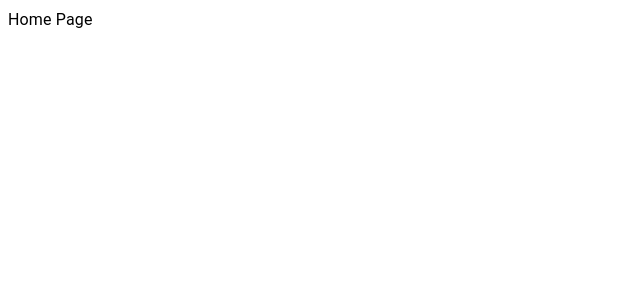
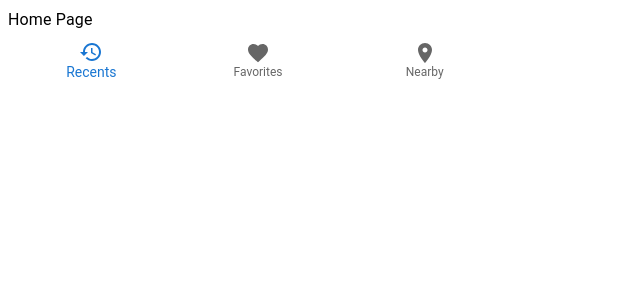
Before and after one commit to jurosic/next-schooling, a Next.js app: page / in a window 1280 px wide. Shown: the top 300 px of the page, without its empty margins (0-640 px from the left). Built offline with nearby package versions, Linux system fonts and the light colour scheme.

Commit message:
added navbar to main layout

```diff
--- a/src/app/layout.tsx
+++ b/src/app/layout.tsx
@@ -1,5 +1,7 @@
 import type { Metadata } from "next";
 import "./globals.css";
+
+import BarováNavigácia from "@/components/NavBar"
 
 export const metadata: Metadata = {
   title: "HappyJoy",
@@ -16,6 +18,7 @@ export default function RootLayout({
       <body>
         {children}
       </body>
+      <BarováNavigácia></BarováNavigácia>
     </html>
   );
 }
--- a/src/app/page.tsx
+++ b/src/app/page.tsx
@@ -1,13 +1,15 @@
 // src/app/page.tsx
 
 import Typography from "@mui/material/Typography"
+
 
 export const metadata = { title: "Home" }
 
 export default function Home(){
   return(
 
-      <Typography>Home Page</Typography>
-
+      <Typography>
+        Home Page
+      </Typography>
     )
 }
--- a/src/components/NavBar.tsx
+++ b/src/components/NavBar.tsx
@@ -1,3 +1,5 @@
+"use client"
+
 import * as React from 'react';
 import Box from '@mui/material/Box';
 import BottomNavigation from '@mui/material/BottomNavigation';
@@ -6,7 +8,7 @@ import RestoreIcon from '@mui/icons-material/Restore';
 import FavoriteIcon from '@mui/icons-material/Favorite';
 import LocationOnIcon from '@mui/icons-material/LocationOn';
 
-export default function SimpleBottomNavigation() {
+export default function BarováNavigácia() {
   const [value, setValue] = React.useState(0);
 
   return (
@@ -24,4 +26,4 @@ export default function SimpleBottomNavigation() {
       </BottomNavigation>
     </Box>
   );
-}x
+}
```
